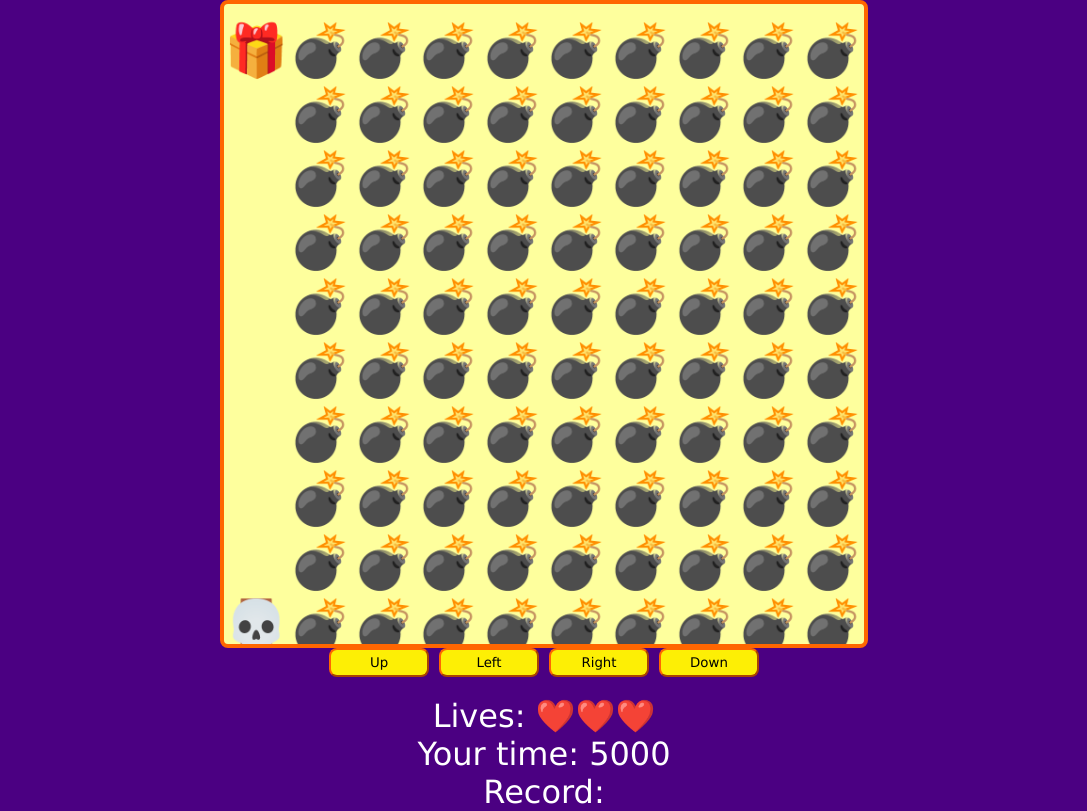
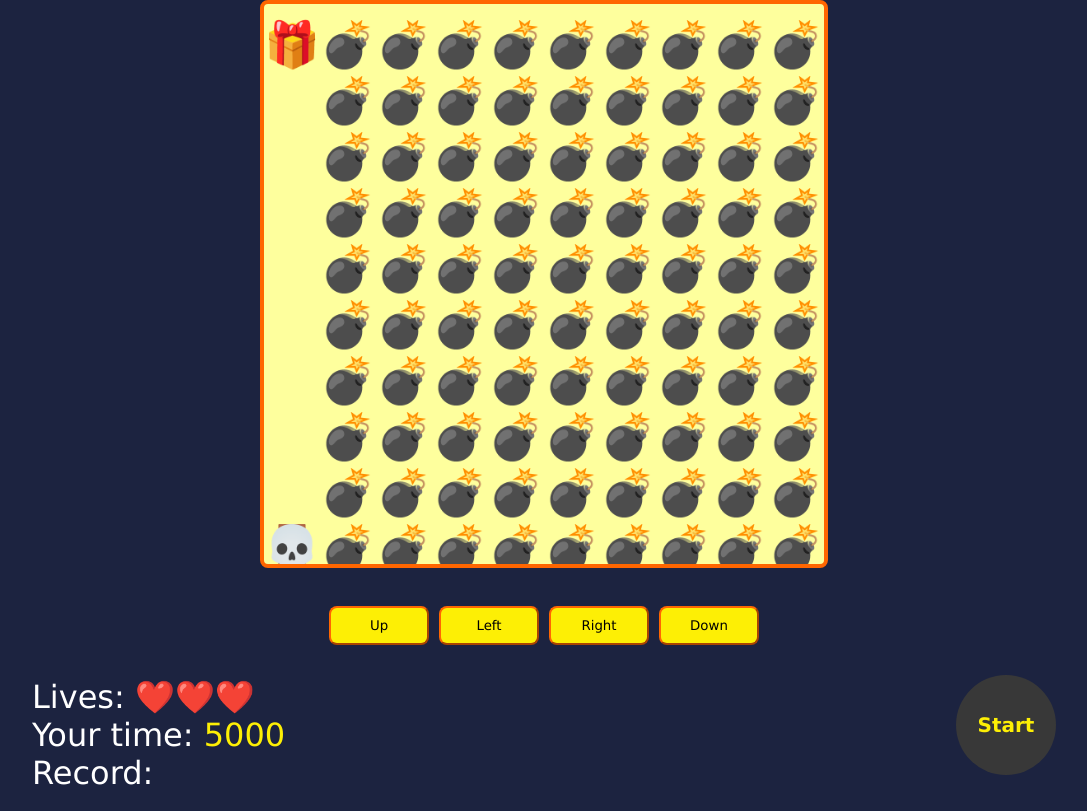
Before and after one commit to csrDev369/js-skull-game, a plain HTML site: page index.html in a window 1280 px wide. Shown: the whole page, without its empty margins (96-1183 px from the left). Drawn offline with Linux system fonts and the light colour scheme.

Commit message:
fixed bugs, added retart btn, changes dialogues

```diff
--- a/game.js
+++ b/game.js
@@ -3,6 +3,7 @@ const message = document.querySelector('#messages')
 const spanLives = document.querySelector('#lives')
 const spanTime = document.querySelector('#time')
 const spanRecord = document.querySelector('#record')
+const restartBtn = document.querySelector('#restart')
 
 const btnUp = document.querySelector("#up")
 const btnLeft = document.querySelector("#left")
@@ -49,9 +50,9 @@ window.addEventListener('resize', setCanvasSize)
 
 function setCanvasSize(){
  if(window.innerHeight > window.innerWidth){
-    canvasSize = window.innerWidth *.8
+    canvasSize = window.innerWidth *.7
   } else{
-    canvasSize = window.innerHeight *.8
+    canvasSize = window.innerHeight *.7
   }
 
   canvas.setAttribute('width', canvasSize)
@@ -72,7 +73,7 @@ function setCanvasSize(){
 
 function gameWin(){
   console.log("You Won")
-  cleanCanvas()
+  //cleanCanvas()
   clearInterval(timeInterval)
   const FinalTime = spanTime.textContent
   message.innerHTML= `You won! your time was: ${FinalTime}`
@@ -83,13 +84,13 @@ function gameWin(){
   if(recordTime){
     if (recordTime >= playerTime) {
       localStorage.setItem('record_time', playerTime)
-      message.innerHTML = "New Record!!"
+      message.innerHTML = "New Record 🤩 Play again?"
     } else {
-      message.innerHTML= "No good enough =("
+      message.innerHTML= "You didn't beat the record 😓 Try again!"
     }
   } else{
     localStorage.setItem('record_time', playerTime)
-    message.innerHTML= "New game and new record"
+    message.innerHTML= "You made a decent time 🧐 play again to beat it"
   }
 
   console.log({recordTime, playerTime});
@@ -103,11 +104,20 @@ function levelWin(){
 
 function levelFail(){
   if(lives>0){
+    if (lives==1) {
+      message.innerHTML= "It's your last live 😐 Play wisely"
+    }
+      playerPosition.x = undefined
+      playerPosition.y = undefined
+      startGame()
+
+  } else if(lives==0){
+    clearInterval(timeInterval)
+    spanLives.innerHTML = ""
+    message.innerHTML= "You lost all your lives 😖 Try again?"
+    //startOver()
     playerPosition.x = undefined
-    playerPosition.y = undefined
-    startGame()
-  } else{
-    startOver()
+      playerPosition.y = undefined
   }
 }
 
@@ -278,3 +288,8 @@ function moveDown(){
     startGame()
   }
 }
+
+
+restartBtn.addEventListener("click", function(){
+  window.location.reload()
+})
--- a/index.html
+++ b/index.html
@@ -1,5 +1,6 @@
 <!DOCTYPE html>
 <html lang="en">
+
 <head>
   <meta charset="UTF-8">
   <meta http-equiv="X-UA-Compatible" content="IE=edge">
@@ -7,6 +8,7 @@
   <link rel="stylesheet" href="styles.css">
   <title>Skull Game</title>
 </head>
+
 <body>
   <div class="game-container">
     <canvas id="game"></canvas>
@@ -17,17 +19,23 @@
       <button id="down">Down</button>
     </div>
 
-    <div class="msgContainer center">
-      <h2 id="messages"></h2>
-      <p class="lives">Lives: <span id="lives" ></span></p>
-      <p class="lives">Your time: <span id="time"></span></p>
-      <p class="lives">Record: <span id="record"></span></p>
+    <div class="infoContainer">
+      <div class="msgContainer">
+        <h2 id="messages"></h2>
+        <p class="lives">Lives: <span id="lives"></span></p>
+        <p class="lives">Your time: <span id="time"></span></p>
+        <p class="lives">Record: <span id="record"></span></p>
+      </div>
+      <div class="resetContainer">
+        <button class="btnReset" id="restart">Start</button>
+      </div>
     </div>
 
   </div>
 
 
-<script src="maps.js"></script>
-<script src="game.js"></script>
+  <script src="maps.js"></script>
+  <script src="game.js"></script>
 </body>
+
 </html>
--- a/styles.css
+++ b/styles.css
@@ -1,5 +1,5 @@
 body {
-  background-color: indigo;
+  background-color: #1c2340;
   color: #fff;
   font-family: Verdana, Geneva, Tahoma, sans-serif;
   margin: 0;
@@ -27,6 +27,7 @@ canvas {
   flex-wrap: wrap;
   margin: 0 auto;
   width: 100%;
+  margin-top: 3%;
 }
 
 button {
@@ -35,7 +36,7 @@ button {
     border-color: #ff6600;
     font-family: inherit;
     margin: 0;
-  padding: 5px 20px;
+    padding: 10px 20px;
     width: 100px;
 }
 button:not(:last-child) {
@@ -73,3 +74,32 @@ p {
 .lives{
   font-size: 2em;
 }
+
+.infoContainer{
+  display: flex;
+  flex-direction: row;
+  width: 100%;
+  align-items: center;
+  justify-content: space-between;
+  padding: 1% 10%;
+}
+
+.btnReset{
+  width: 100px;
+  height: 100px;
+  color: #fdef05;
+  font-weight: bold;
+  border-radius: 50%;
+  background: #383838;
+  font-size: 20px;
+  border: none;
+}
+
+.btnReset:hover{
+  background-color: #ffb900;
+  color: #1c2340;
+}
+
+#time{
+  color: #fdef05;
+}
```
Lines whose indentation alone changed are shown as unchanged.
